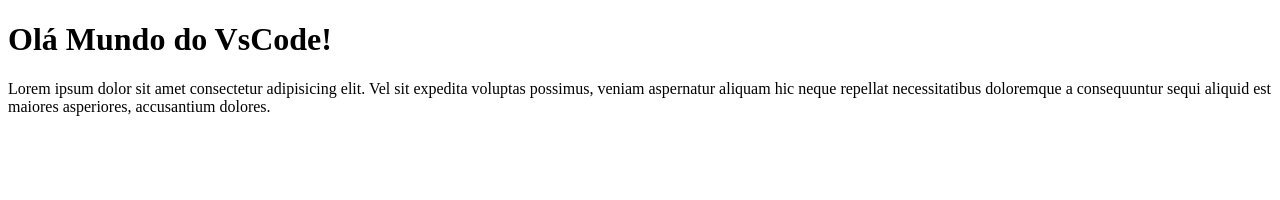
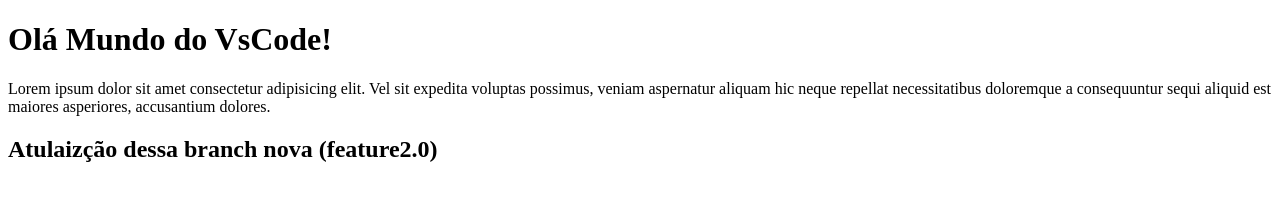
Before and after one commit to ddouglss/teste-vscode, a plain HTML site: page index.html in a window 1280 px wide. Drawn offline with Linux system fonts and the light colour scheme.

Commit message:
atualização nova branche nova

```diff
--- a/index.html
+++ b/index.html
@@ -13,5 +13,7 @@
      veniam aspernatur aliquam hic neque repellat necessitatibus
      doloremque a consequuntur sequi aliquid est maiores asperiores,
      accusantium dolores.</p>
+
+     <h2>Atulaizção dessa branch nova (feature2.0)</h2>
 </body>
 </html>
```
